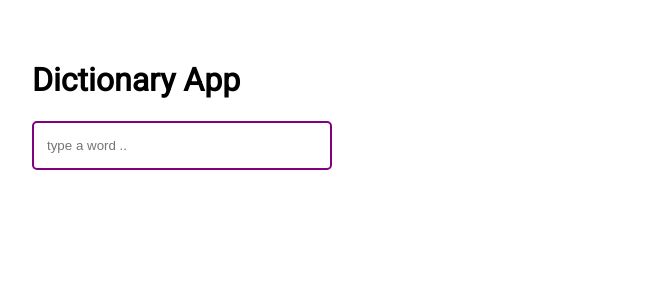
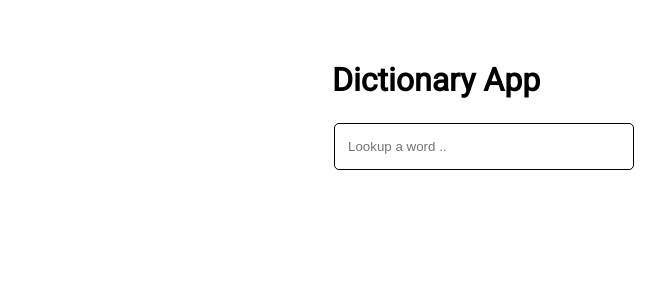
Before and after one commit to KayeDante89/react-snippets, a React (Vite) app: page /dictionary in a window 1280 px wide. Shown: the top 300 px of the page, without its empty margins (8-673 px from the left). Built offline with nearby package versions, Linux system fonts and the light colour scheme.

Commit message:
style: add styling

```diff
--- a/src/App.jsx
+++ b/src/App.jsx
@@ -4,9 +4,9 @@ import DictionaryApp from './pages/dictionary-app/DictionaryApp'
 function App() {
 
   return (
-    <div>
+    <>
       <DictionaryApp/>
-    </div>
+    </>
   )
 }
 
--- a/src/components/dictionary-app/definitions-card/DefinitionsCard.css
+++ b/src/components/dictionary-app/definitions-card/DefinitionsCard.css
@@ -0,0 +1,19 @@
+#definitions-card {
+  margin-top: 20px;
+  padding: 20px;
+}
+
+#definitions-card h2 {
+  margin: 0;
+}
+
+.definition-list li {
+  font-size: 13.5px;
+  line-height: 2;
+}
+
+.pos-text {
+  padding: 8px 10px;
+  border-bottom: 0.5px solid black;
+  font-size: 14px;
+}
--- a/src/components/dictionary-app/definitions-card/DefinitionsCard.jsx
+++ b/src/components/dictionary-app/definitions-card/DefinitionsCard.jsx
@@ -10,8 +10,8 @@ function DefinitionsCard({ result }) {
       {result.meanings?.map((value, index) => {
         return (
           <div key={index}>
-            <p>{value.partOfSpeech}</p>
-            <ol>
+            <p className="pos-text">{value.partOfSpeech}</p>
+            <ol className="definition-list">
               <Definition definition={value.definitions}/>
             </ol>
 
--- a/src/pages/dictionary-app/DictionaryApp.css
+++ b/src/pages/dictionary-app/DictionaryApp.css
@@ -1,12 +1,24 @@
+.dictionary-app {
+  display: flex;
+  justify-content: center;
+}
+
+.dict-container {
+  width: 600px;
+}
+
 input.search-input {
   padding-block: 15px;
   padding-inline: 13px;
   border-radius: 5px;
   width: 300px;
   border: 0.5px solid black;
+  box-shadow: 2px 2px;
 }
 
 input.search-input:focus {
   outline: none;
-  border: 2px solid purple;
+  border: 0.5px solid black;
+  transform: translate(2px, 2px);
+  box-shadow: none;
 }
--- a/src/pages/dictionary-app/DictionaryApp.jsx
+++ b/src/pages/dictionary-app/DictionaryApp.jsx
@@ -40,28 +40,34 @@ function DictionaryApp() {
 
   if (error) {
     return (
-      <div id="error-page">
-        <div className="error-message">
-          Sorry! The word you typed may not exist or there was an issue fetching
-          the data. Please refresh and try again.
+      <div className="dictionary-app">
+        <div className="dict-container">
+          <h1>Oops!</h1>
+          <p>
+            The word you typed may not exist or there was an issue fetching the
+            data.
+          </p>
+          <p>Please refresh and try again.</p>
         </div>
       </div>
     );
   }
 
   return (
-    <main id="dictionary-content">
+    <main className="dictionary-app">
+      <div className="dict-container">
         <h1>Dictionary App</h1>
         <form onSubmit={search}>
           <input
             className="search-input"
             type="search"
             autoFocus="on"
-          placeholder="type a word .."
+            placeholder="Lookup a word .."
             onChange={handleChange}
           />
         </form>
         {isLoading ? <p>Loading..</p> : <DefinitionsCard result={result} />}
+      </div>
     </main>
   );
 }
```
Lines whose indentation alone changed are shown as unchanged.
